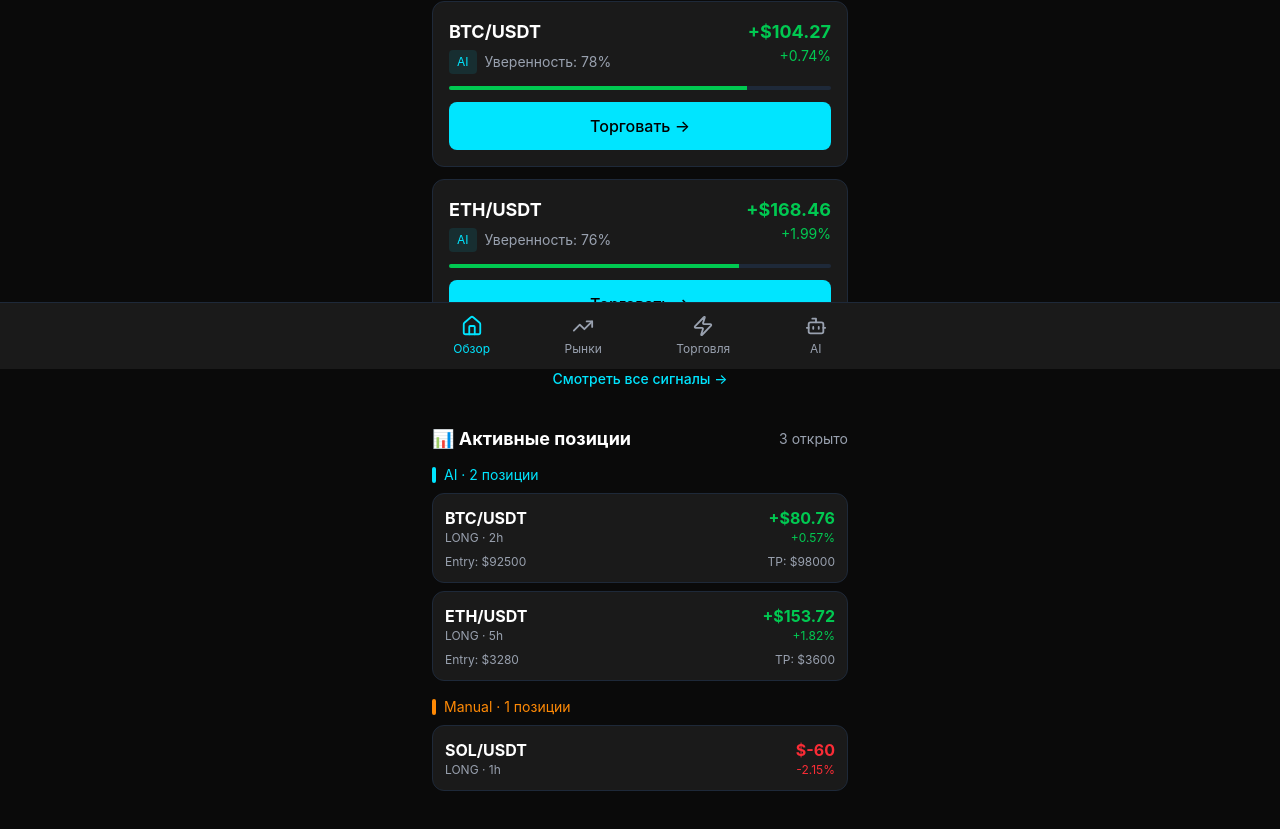
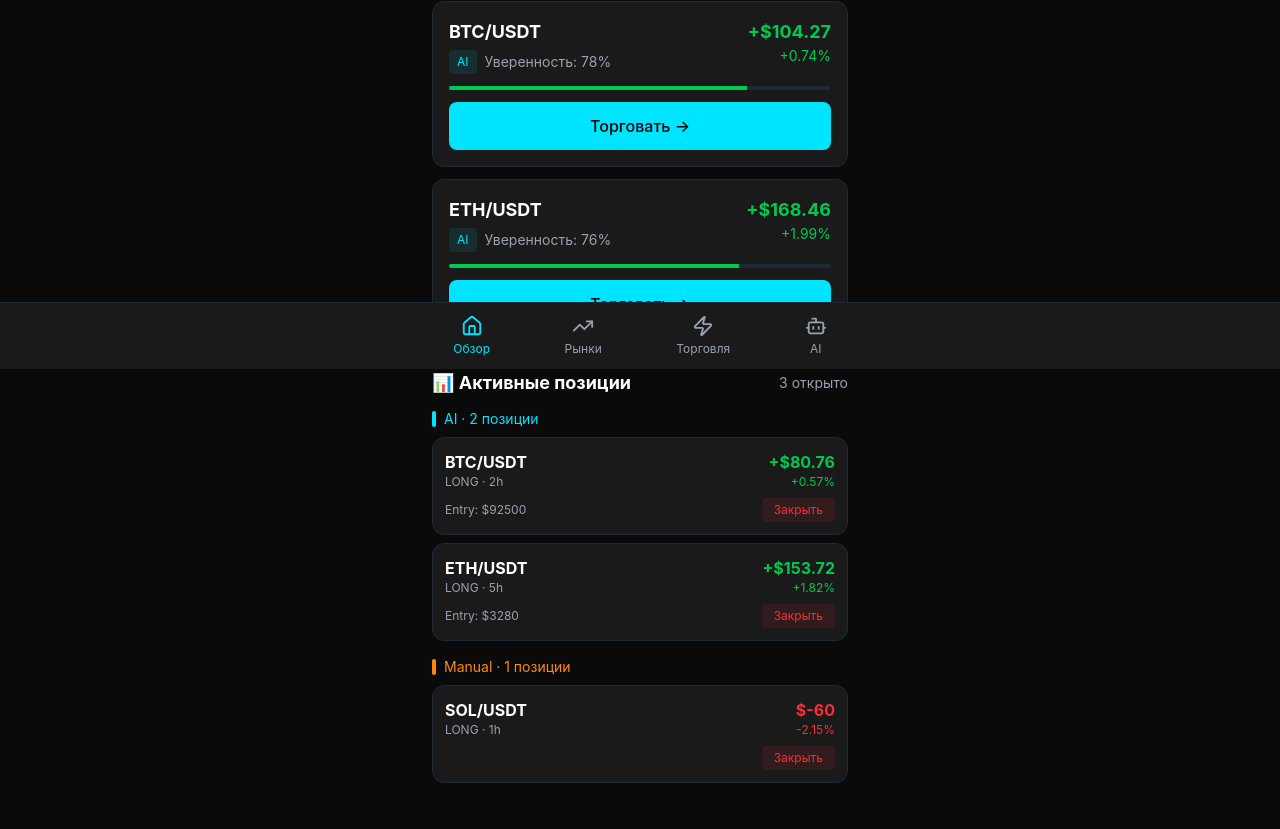
Before and after one commit to timurgadzhiev9779-code/trading-app, a React (Vite) app: page / in a window 1280 px wide. Shown: the part 431-1260 px from the top of the page. Built offline with nearby package versions, Linux system fonts and the light colour scheme.

Commit message:
Add trading logic: open/close positions

```diff
--- /dev/null
+++ b/src/context/TradingContext.jsx
@@ -0,0 +1,73 @@
+import { createContext, useContext, useState } from 'react'
+import { portfolio as initialPortfolio, positions as initialPositions } from '../data/mockData'
+
+const TradingContext = createContext()
+
+export function TradingProvider({ children }) {
+  const [portfolio, setPortfolio] = useState(initialPortfolio)
+  const [positions, setPositions] = useState(initialPositions)
+  const [aiEnabled, setAiEnabled] = useState(true)
+
+  // Открыть позицию
+  const openPosition = (trade) => {
+    const newPosition = {
+      ...trade,
+      profit: 0,
+      profitPercent: 0,
+      time: 'Сейчас'
+    }
+
+    if (trade.isAI) {
+      setPositions(prev => ({
+        ...prev,
+        ai: [...prev.ai, newPosition]
+      }))
+    } else {
+      setPositions(prev => ({
+        ...prev,
+        manual: [...prev.manual, newPosition]
+      }))
+    }
+
+    // Уменьшить доступный баланс
+    setPortfolio(prev => ({
+      ...prev,
+      available: prev.available - trade.amount
+    }))
+  }
+
+  // Закрыть позицию
+  const closePosition = (pair, isAI) => {
+    if (isAI) {
+      setPositions(prev => ({
+        ...prev,
+        ai: prev.ai.filter(p => p.pair !== pair)
+      }))
+    } else {
+      setPositions(prev => ({
+        ...prev,
+        manual: prev.manual.filter(p => p.pair !== pair)
+      }))
+    }
+  }
+
+  // Переключить AI
+  const toggleAI = () => {
+    setAiEnabled(prev => !prev)
+  }
+
+  return (
+    <TradingContext.Provider value={{
+      portfolio,
+      positions,
+      aiEnabled,
+      openPosition,
+      closePosition,
+      toggleAI
+    }}>
+      {children}
+    </TradingContext.Provider>
+  )
+}
+
+export const useTrading = () => useContext(TradingContext)
--- a/src/main.jsx
+++ b/src/main.jsx
@@ -1,13 +1,16 @@
 import React from 'react'
 import ReactDOM from 'react-dom/client'
 import { BrowserRouter } from 'react-router-dom'
+import { TradingProvider } from './context/TradingContext'
 import App from './App.jsx'
 import './index.css'
 
 ReactDOM.createRoot(document.getElementById('root')).render(
   <React.StrictMode>
     <BrowserRouter>
-      <App />
+      <TradingProvider>
+        <App />
+      </TradingProvider>
     </BrowserRouter>
   </React.StrictMode>,
 )
--- a/src/pages/HomePage.jsx
+++ b/src/pages/HomePage.jsx
@@ -1,7 +1,10 @@
 import { Menu, Mail, TrendingUp, Pause } from 'lucide-react'
-import { portfolio, aiSignals, positions } from '../data/mockData'
+import { aiSignals } from '../data/mockData'
+import { useTrading } from '../context/TradingContext'
 
 export default function HomePage() {
+  const { portfolio, positions, aiEnabled, toggleAI, closePosition } = useTrading()
+
   return (
     <div className="text-white p-4 pb-24 max-w-md mx-auto">
       {/* Header */}
@@ -14,7 +17,9 @@ export default function HomePage() {
       {/* Portfolio */}
       <div className="bg-[#1A1A1A] rounded-xl p-4 mb-4 border border-gray-800">
         <p className="text-gray-400 text-sm">Общий баланс</p>
-        <h1 className="text-4xl font-bold mb-2">${portfolio.balance.toLocaleString()}</h1>
+        <h1 className="text-4xl font-bold mb-2">
+          ${portfolio.balance.toLocaleString()}
+        </h1>
 
         <div className="h-16 mb-3 flex items-end gap-1">
           {[40,45,43,48,52,50,55,58,54,60,62,58,65,68,70].map((h,i) => (
@@ -25,11 +30,15 @@ export default function HomePage() {
         <div className="flex justify-between text-sm">
           <div>
             <p className="text-gray-400">Доступно</p>
-            <p className="font-medium">${portfolio.available.toLocaleString()}</p>
+            <p className="font-medium">
+              ${portfolio.available.toLocaleString()}
+            </p>
           </div>
           <div className="text-right">
             <p className="text-gray-400">P&L</p>
-            <p className="text-green-500 font-medium">+${portfolio.pnl} (+{portfolio.pnlPercent}%)</p>
+            <p className="text-green-500 font-medium">
+              +${portfolio.pnl} (+{portfolio.pnlPercent}%)
+            </p>
           </div>
         </div>
       </div>
@@ -49,9 +58,13 @@ export default function HomePage() {
               </p>
             </div>
           </div>
-          <button className="px-4 py-2 bg-gray-800 hover:bg-gray-700 rounded-lg text-sm flex items-center gap-2">
+
+          <button
+            onClick={toggleAI}
+            className="px-4 py-2 bg-gray-800 hover:bg-gray-700 rounded-lg text-sm flex items-center gap-2"
+          >
             <Pause size={16} />
-            Пауза
+            {aiEnabled ? 'Пауза' : 'Запустить'}
           </button>
         </div>
       </div>
@@ -59,7 +72,9 @@ export default function HomePage() {
       {/* Signals */}
       <div className="flex justify-between items-center mb-3">
         <h2 className="text-lg font-bold">🎯 AI Сигналы</h2>
-        <span className="text-sm text-gray-400">{aiSignals.length} активных</span>
+        <span className="text-sm text-gray-400">
+          {aiSignals.length} активных
+        </span>
       </div>
 
       {aiSignals.map((s, i) => (
@@ -69,7 +84,9 @@ export default function HomePage() {
               <p className="font-bold text-lg">{s.pair}</p>
               <div className="flex items-center gap-2 mt-1">
                 <span className="text-xs bg-[#00E5FF]/10 text-[#00E5FF] px-2 py-1 rounded">AI</span>
-                <span className="text-sm text-gray-400">Уверенность: {s.confidence}%</span>
+                <span className="text-sm text-gray-400">
+                  Уверенность: {s.confidence}%
+                </span>
               </div>
             </div>
             <div className="text-right">
@@ -88,15 +105,13 @@ export default function HomePage() {
         </div>
       ))}
 
-      <button className="w-full py-3 text-[#00E5FF] text-sm font-medium">
-        Смотреть все сигналы →
-      </button>
-
       {/* Positions */}
       <div className="mt-6">
         <div className="flex justify-between items-center mb-3">
           <h2 className="text-lg font-bold">📊 Активные позиции</h2>
-          <span className="text-sm text-gray-400">{positions.ai.length + positions.manual.length} открыто</span>
+          <span className="text-sm text-gray-400">
+            {positions.ai.length + positions.manual.length} открыто
+          </span>
         </div>
 
         <p className="text-sm text-[#00E5FF] mb-2 flex items-center gap-2">
@@ -116,9 +131,15 @@ export default function HomePage() {
                 <p className="text-green-500 text-xs">+{p.profitPercent}%</p>
               </div>
             </div>
-            <div className="flex justify-between text-xs text-gray-400">
+
+            <div className="flex justify-between items-center text-xs text-gray-400">
               <span>Entry: ${p.entry}</span>
-              <span>TP: ${p.tp}</span>
+              <button
+                onClick={() => closePosition(p.pair, true)}
+                className="bg-red-500/10 text-red-500 px-3 py-1 rounded text-xs"
+              >
+                Закрыть
+              </button>
             </div>
           </div>
         ))}
@@ -140,6 +161,15 @@ export default function HomePage() {
                 <p className="text-red-500 text-xs">{p.profitPercent}%</p>
               </div>
             </div>
+
+            <div className="flex justify-end mt-2">
+              <button
+                onClick={() => closePosition(p.pair, false)}
+                className="bg-red-500/10 text-red-500 px-3 py-1 rounded text-xs"
+              >
+                Закрыть
+              </button>
+            </div>
           </div>
         ))}
       </div>
--- a/src/pages/TradePage.jsx
+++ b/src/pages/TradePage.jsx
@@ -1,8 +1,10 @@
 import { useState } from 'react'
 import { ChevronDown, TrendingUp } from 'lucide-react'
-import { portfolio, coins, aiSignals } from '../data/mockData'
+import { portfolio as mockPortfolio, coins, aiSignals } from '../data/mockData'
+import { useTrading } from '../context/TradingContext'
 
 export default function TradePage() {
+  const { portfolio, openPosition } = useTrading()
   const [amount, setAmount] = useState('')
   const [useAI, setUseAI] = useState(true)
 
@@ -10,6 +12,23 @@ export default function TradePage() {
   const aiSignal = aiSignals[0]
 
   const percent = (amount / portfolio.available) * 100 || 0
+
+  const handleTrade = () => {
+    if (!amount || amount <= 0) return
+
+    openPosition({
+      pair: 'BTC/USDT',
+      type: 'LONG',
+      entry: btc.price,
+      tp: aiSignal.tp,
+      sl: aiSignal.sl,
+      amount: parseFloat(amount),
+      isAI: useAI
+    })
+
+    setAmount('')
+    alert('Позиция открыта!')
+  }
 
   return (
     <div className="text-white p-4 pb-24 max-w-md mx-auto">
@@ -106,7 +125,7 @@ export default function TradePage() {
         </div>
       </div>
 
-      {/* Summary (ВОЗВРАЩЕНО) */}
+      {/* Summary */}
       <div className="bg-[#1A1A1A] rounded-xl p-4 mb-4 border border-gray-800">
         <h3 className="font-bold mb-3">Сводка</h3>
         <div className="space-y-2 text-sm">
@@ -130,7 +149,10 @@ export default function TradePage() {
       </div>
 
       {/* Execute */}
-      <button className="w-full bg-[#00E5FF] text-black py-4 rounded-lg font-bold text-lg">
+      <button
+        onClick={handleTrade}
+        className="w-full bg-[#00E5FF] text-black py-4 rounded-lg font-bold text-lg"
+      >
         Открыть сделку
       </button>
     </div>
```
